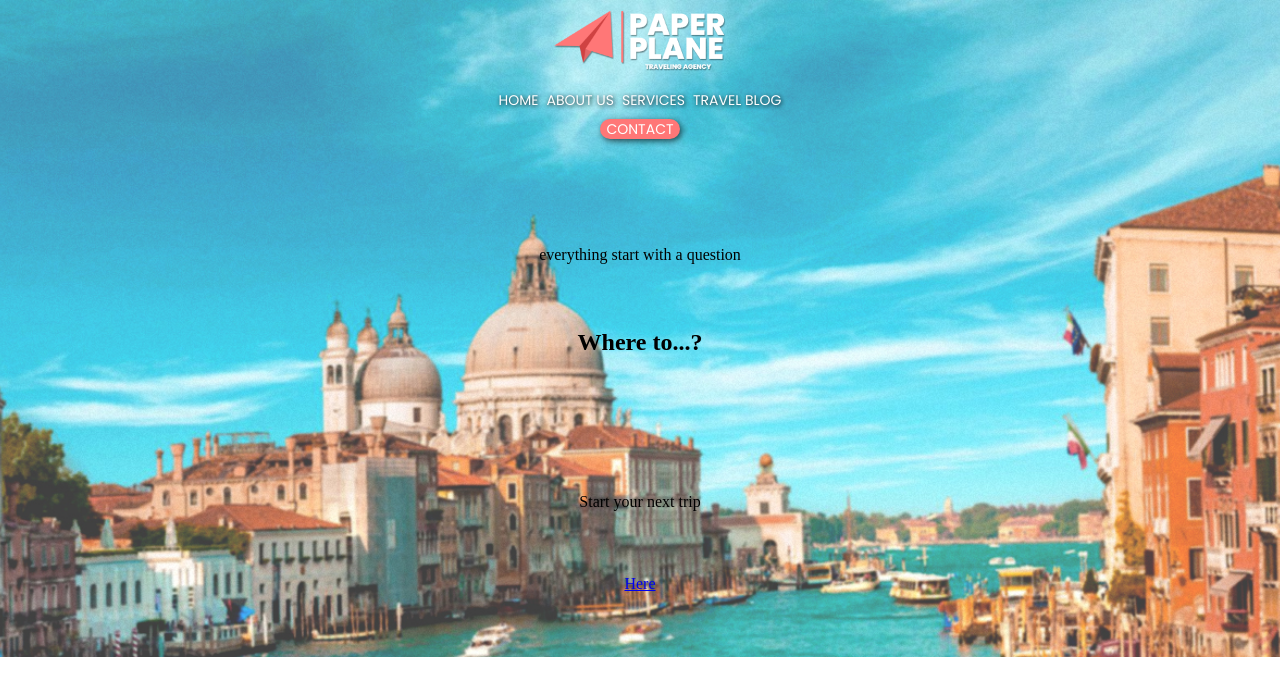
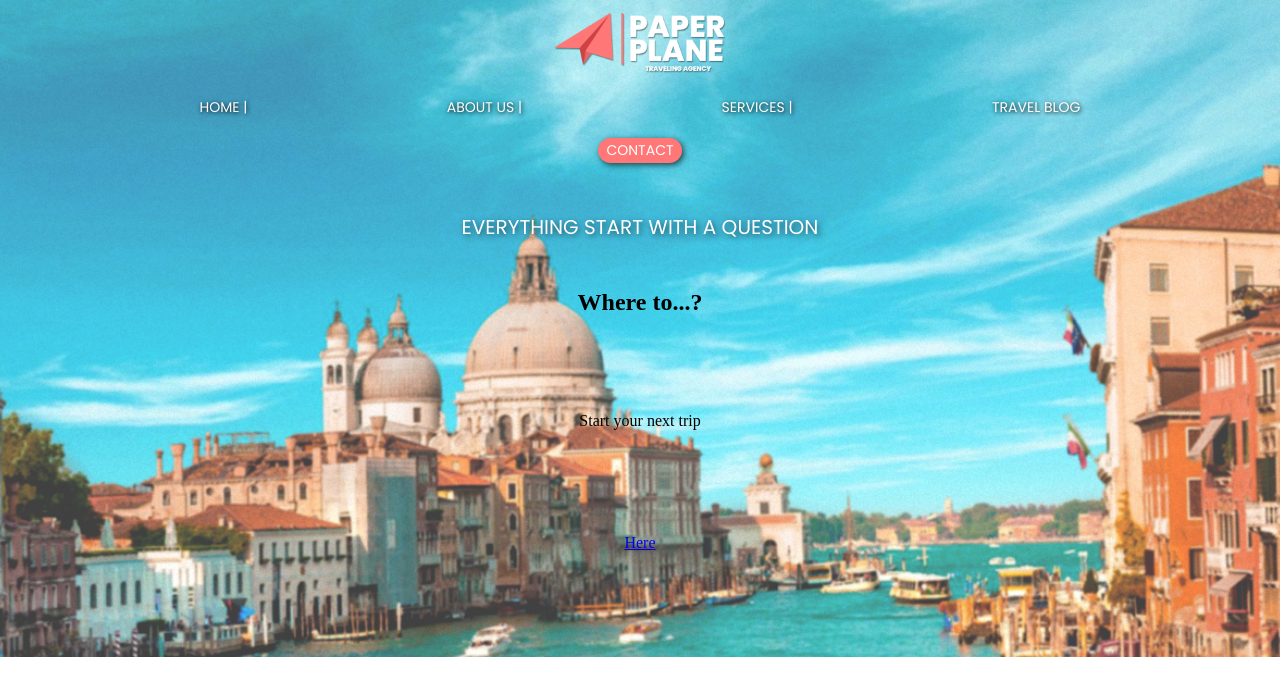
Before and after one commit to Escobar-Gonzalo/pre-entrega2-escobar, a plain HTML site: page index.html in a window 1280 px wide. Shown: the top 696 px of the page. Drawn offline with Linux system fonts and the light colour scheme.

Commit message:
retoques a la navbar y primer titulo

```diff
--- a/css/style.css
+++ b/css/style.css
@@ -20,17 +20,16 @@
 .header01 {
     grid-area: header;
     display: grid;
+    grid-template-rows: 86px 80px 1fr 1fr 1fr 1fr;
     grid-template-areas:
     "logo"
     "navBar"
-    "contactButton"
     "title01"
     "title02"
     "title03"
     "kmButton"
     ;
     grid-template-columns: 100%;
-    grid-template-rows: 1fr 1fr 1fr 1fr 2fr 1fr 1fr;
     justify-content: center;
     background-image: url(../assets/img/banner/banner-home.jpg);
     background-position: 58%;
@@ -55,12 +54,19 @@
 .navBar{
     grid-area: navBar;
     display: flex;
+    flex-direction: column;
+    justify-content: space-evenly;
+}
+
+.navBar ul{
+    display: flex;
+    flex-direction: row;
     justify-content: center;
-    text-decoration: none;
+    justify-content: space-evenly;
+    margin: 4px;
+    margin-top: 8px;
     list-style: none;
-    margin-top: 8px;
-    margin-bottom: 8px;
-}
+    }
 
 .navBar li a {
     text-decoration: none;
@@ -73,16 +79,14 @@
 }
 
 .contactButton{
-    grid-area: contactButton;
     display: flex;
+    flex-direction: row;
     justify-content: center;
+    margin-top: 12px;
 }
 
-.contactButton a{
-    position: relative;
+.contactButton a {
     text-decoration: none;
-    width: 80px;
-    height: 20px;
     border-radius: 15px;
     text-align: center;
     color: white;
@@ -90,13 +94,23 @@
     font-family: 'Poppins', sans-serif;
     font-size: 14px;
     background-color: #FF7777;
-        box-shadow: 2px 2px 6px rgba(0, 0, 0, 0.674);
+    padding: 2px 8px 2px 8px;
+    box-shadow: 2px 2px 6px rgba(0, 0, 0, 0.674);
 }
 
 .mainUpTitle{
     grid-area: title01;
     display: flex;
     justify-content: center;
+    align-items: center;
+    text-align: center;
+    font-size: normal;
+    text-transform: uppercase;
+    font-size: 20px;
+    color: white;
+    font-family: 'Poppins', sans-serif;
+    text-shadow: 2px 2px 6px rgba(0, 0, 0, 0.632);
+    left: 200px;
 }
 
 .mainTitle{
--- a/index.html
+++ b/index.html
@@ -16,11 +16,11 @@
             <div class="logo">
             <a href="./index.html"> <img src="./assets/img/logo/logo.PNG" alt="logo de la pagina"></a>
             </div>
-            <nav >
-                    <ul class="navBar">
-                        <li><a href="./index.html">Home</a></li>
-                        <li><a href="./pages/AboutUs.html">About Us</a></li>
-                        <li><a href="./pages/Services.html">Services</a></li>
+            <nav class="navBar">
+                    <ul>
+                        <li><a href="./index.html">Home |</a></li>
+                        <li><a href="./pages/AboutUs.html">About Us |</a></li>
+                        <li><a href="./pages/Services.html">Services |</a></li>
                         <li><a href="./pages/TravelBlog.html">Travel Blog</a></li>
                     </ul>
                 <div class="contactButton"><a href="./pages/Contact.html">Contact</a></div>
```
